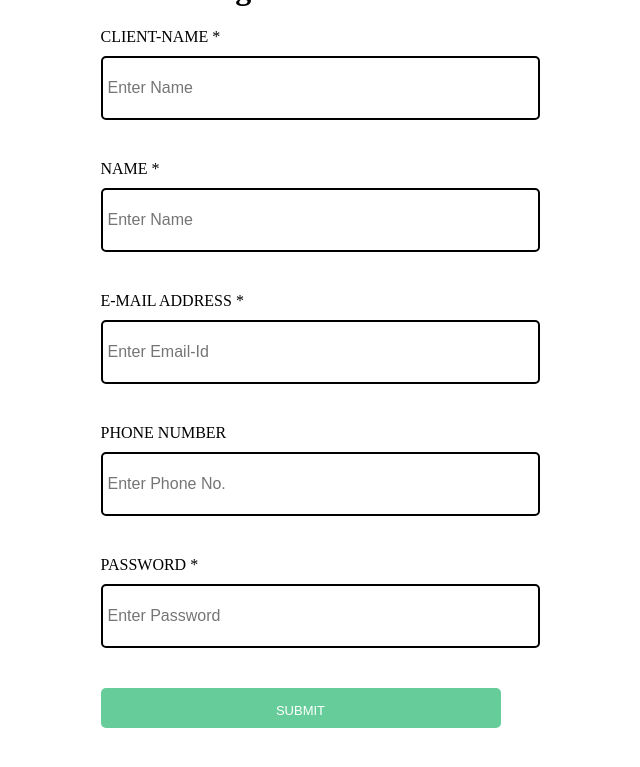
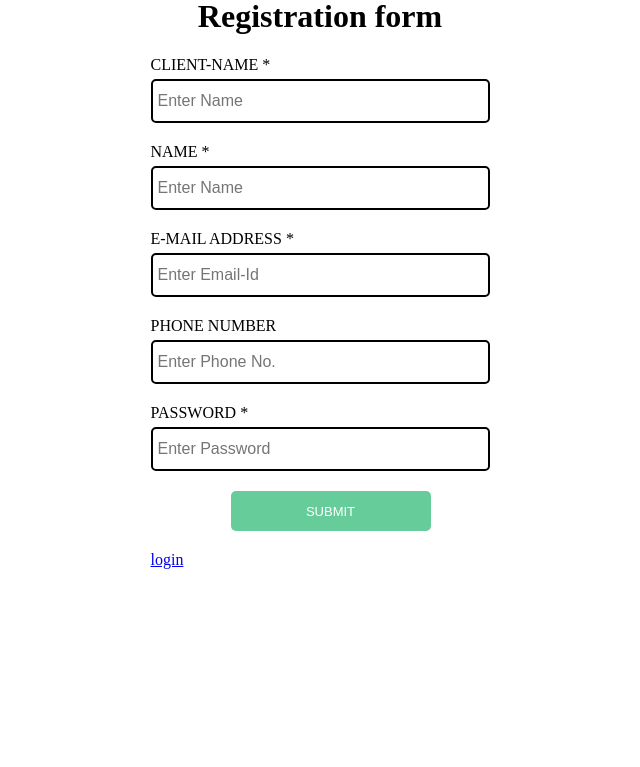
Before and after one commit to jasmeethc/selfserve, a PHP site: page /register.php in a window 1280 px wide. Shown: the top 767 px of the page, without its empty margins (320-960 px from the left). Run offline with PHP 8.4, Linux system fonts and the light colour scheme.

Commit message:
Add files via upload

```diff
--- a/module1/register.php
+++ b/module1/register.php
@@ -6,11 +6,12 @@ if(isset($_POST['submit'])){
   $email=$_POST['email'];
   $phoneno=$_POST['phoneno'];
   $pwd=$_POST['pwd'];
-  $sql="INSERT INTO `login` (`client-name`,`name`,  `email-id`, `mobile-no.`, `password` ) VALUES ('$username', '$name', '$email', '$phoneno', '$pwd')";
+  $sql="INSERT INTO `register` (`client-name`,`name`,  `email-id`, `mobile-no.`, `password` ) VALUES ('$username', '$name', '$email', '$phoneno', '$pwd')";
+
+
+
   $result=mysqli_query($connectDB, $sql);
-  if(!$result){
-    echo "Kuch toh gadbad hai....";
-  }
+
 }
 ?>
 
@@ -27,7 +28,7 @@ if(isset($_POST['submit'])){
             justify-content:center;
             flex-direction:column;
             align-items:center;
-            height:700px;
+            height:530px;
         }
 
 label {
@@ -41,23 +42,26 @@ input {
   font-size: 14px;
   display: block;
   padding: 10px 30px 10px 5px;
-  margin: 10px 0 40px;
+  margin: 5px 0 20px;
   border: 2px solid black;
   border-radius:5px;
   /* border-bottom: 2px solid grey; */
   font-size:16px;
-            width:400px;
-            height:40px;
+            width:300px;
+            height:20px;
 }
 
 .button {
   background: #66cc99;
   border: 0;
-  padding: 15px 30px;
-  margin-top: 20px;
+ padding: 10px 15px;
+   margin-left: 80px;
   color: white;
   text-transform: uppercase;
+  text-align:center;
   font-size: 13px;
+  height:40px;
+  width:200px;
 }
 
  </style>
@@ -71,20 +75,20 @@ input {
   <h1>Registration form</h1>
     <form name="registerForm" method="post">
       <label for="UserName">Client-Name *</label>
-      <input type="text" id="username" name="username" placeholder="Enter Name" required/><p class="error-message"></p>
+      <input type="text" id="username" name="username" placeholder="Enter Name" required/>
 
       <label for="Name">Name *</label>
-      <input type="text" id="name" name="name" placeholder="Enter Name" required/><p class="error-message"></p>
+      <input type="text" id="name" name="name" placeholder="Enter Name" required/>
       <label for="e-mail">E-mail address *</label>
-      <input type="e-mail" id="e-mail" name="email" placeholder="Enter Email-Id" required/>
+      <input type="email" id="e-mail" name="email" placeholder="Enter Email-Id" required multiple/>
 
       <label for="phoneNumber">Phone Number</label>
-      <input type="number" id="phoneNumber" name="phoneno"  minlength="10" required placeholder="Enter Phone No."/>
+      <input type="tel" id="phoneNumber" name="phoneno" pattern="^\d{10}$"  minlength="10" required placeholder="Enter Phone No."/>
 
       <label for="password">Password *</label>
       <input type="password" id="password" name="pwd"  placeholder="Enter Password" required minlength="6" title="6 characters minimum"/>
-
-        <input class="button" type="submit" value="submit" name="submit" />
+     <input class="button" type="submit" value="submit" name="submit" >
+     <a href="login.php" style="text-align:right;"> login </a>
      </form>
 </body>
 
```
Also changed, not shown: module1/login.php (+46 -3 lines), module1/logout.php (added, +14 -0 lines).
